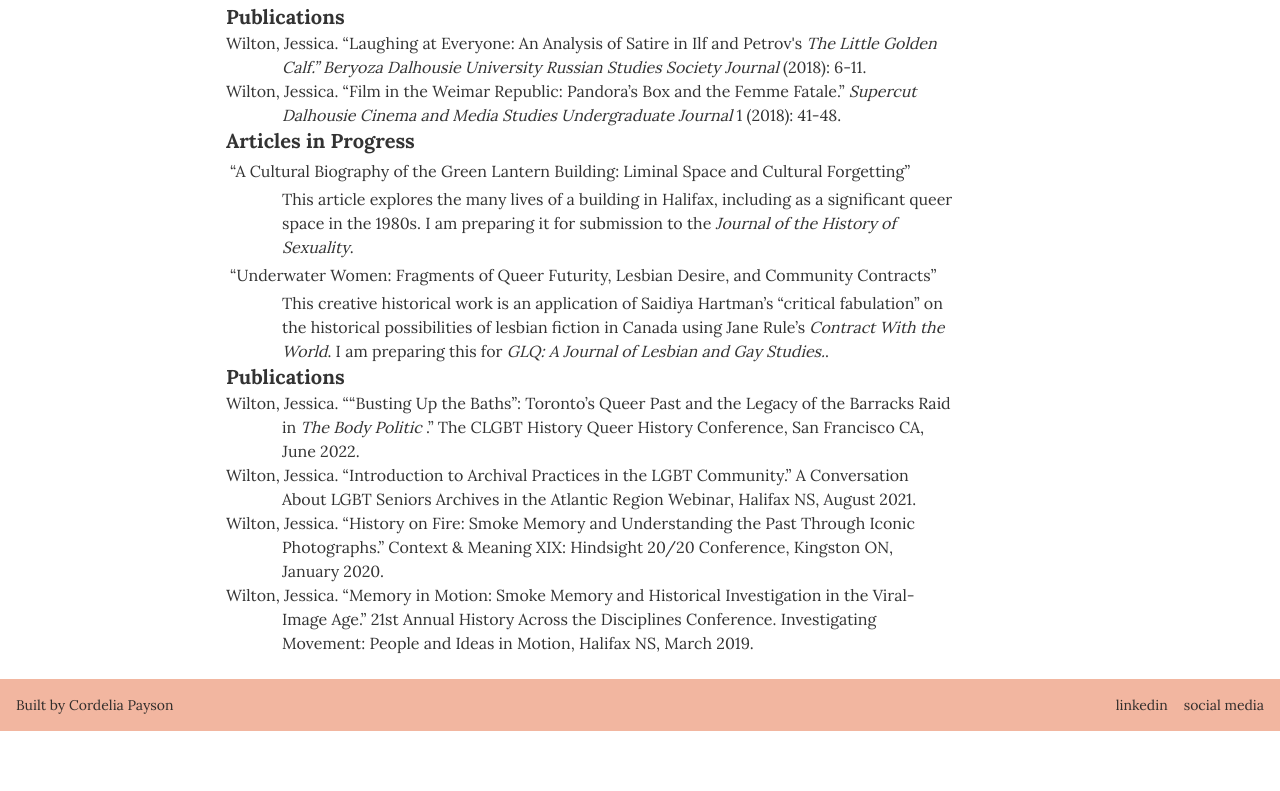
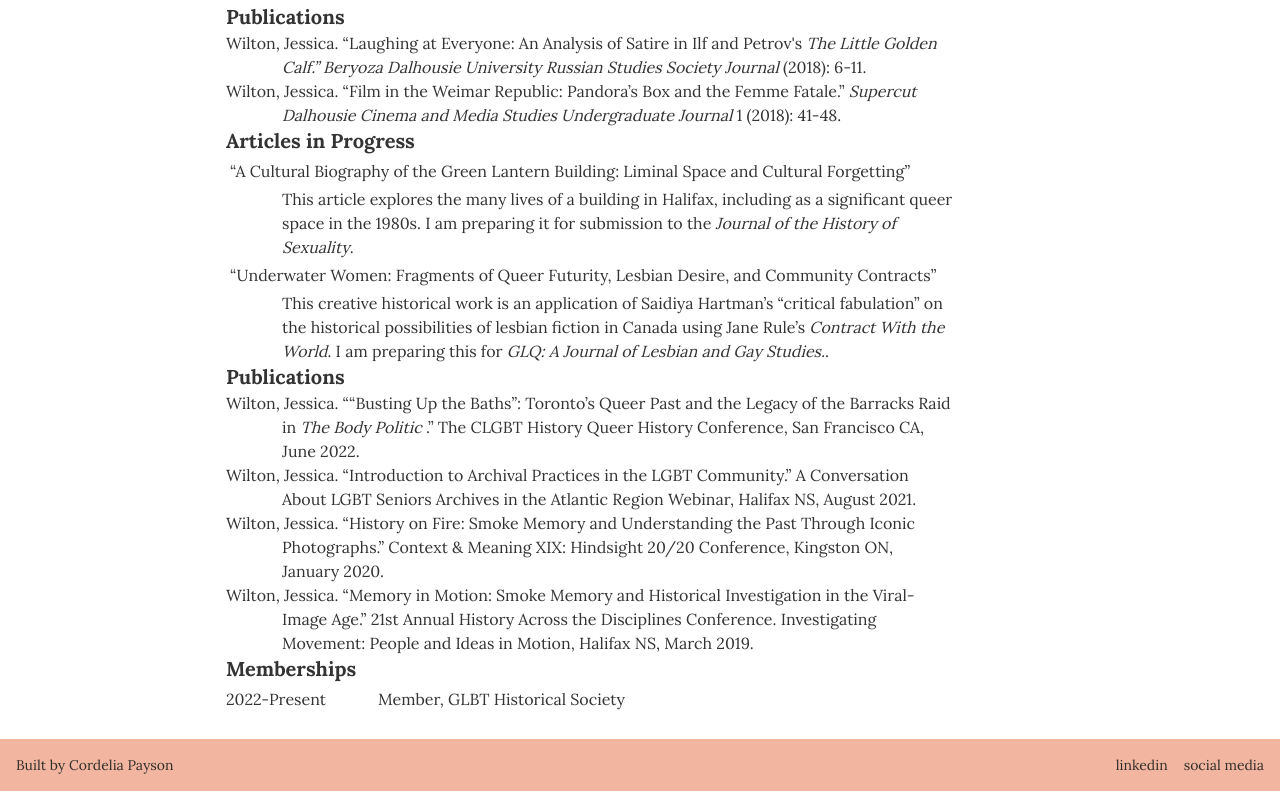
Before and after one commit to cordelia-payson/jw-site, a Next.js app: page /cv in a window 1280 px wide. Shown: the part 2562-3353 px from the top of the page. Before the commit the page ends 3293 px from the top, so only its background shows below. Built offline with nearby package versions, Linux system fonts and the light colour scheme.

Commit message:
added memberships

```diff
--- a/components/cv/info.js
+++ b/components/cv/info.js
@@ -96,3 +96,11 @@ export const volunteer = [
 
 // presentations
 export const presentations = ['Wilton, Jessica. “Introduction to Archival Practices in the LGBT Community.” A Conversation About LGBT Seniors Archives in the Atlantic Region Webinar, Halifax NS, August 2021.', 'Wilton, Jessica. “History on Fire: Smoke Memory and Understanding the Past Through Iconic Photographs.” Context & Meaning XIX: Hindsight 20/20 Conference, Kingston ON, January 2020.', 'Wilton, Jessica. “Memory in Motion: Smoke Memory and Historical Investigation in the Viral-Image Age.” 21st Annual History Across the Disciplines Conference. Investigating Movement: People and Ideas in Motion, Halifax NS, March 2019.'];
+
+// memberships
+export const memberships = [
+  {
+    year: '2022-Present',
+    line: 'Member, GLBT Historical Society',
+  },
+];
--- /dev/null
+++ b/components/cv/sections/memberships.js
@@ -0,0 +1,22 @@
+import Title from '../title.js';
+import Line from '../line.js';
+import Year from '../year.js';
+import { memberships } from '../info.js';
+
+function Memberships() {
+  return (
+    <div className="flex flex-col ml-0">
+      <Title title="Memberships" />
+      {memberships.map(((membership) => (
+        <div className="flex flex-row">
+          <Year year={membership.year} />
+          <div className="flex flex-col">
+            <Line line={membership.line} />
+          </div>
+        </div>
+      )))}
+    </div>
+  );
+}
+
+export default Memberships;
--- a/pages/cv.js
+++ b/pages/cv.js
@@ -8,6 +8,7 @@ import Volunteer from '../components/cv/sections/volunteer.js';
 import Publications from '../components/cv/sections/publications.js';
 import Articles from '../components/cv/sections/articles.js';
 import Presentations from '../components/cv/sections/presentations.js';
+import Memberships from '../components/cv/sections/memberships.js';
 
 function CV() {
   return (
@@ -26,6 +27,7 @@ function CV() {
             <Publications />
             <Articles />
             <Presentations />
+            <Memberships />
           </div>
         </div>
       </div>
```
